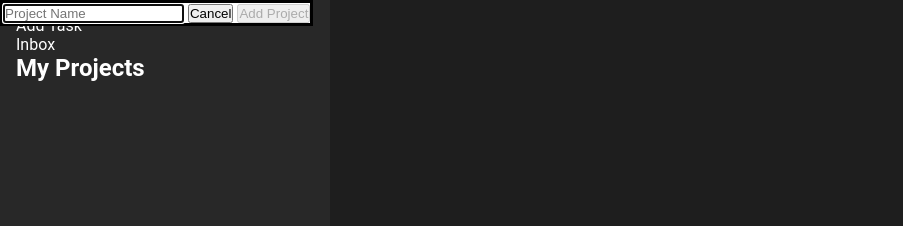
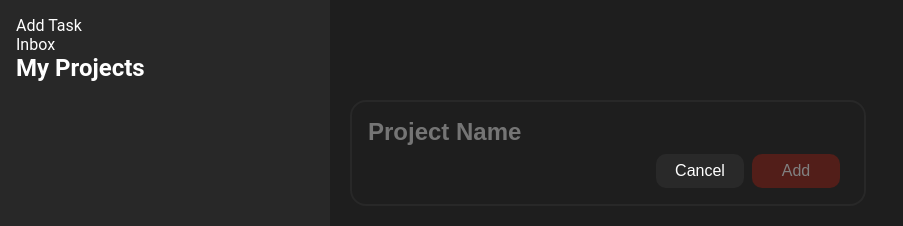
Before and after one commit to CaglarKilic/todo-list, a website built with webpack: page template.html in a window 1280 px wide. Both pictures are taken after a click on the element "My Projects". Shown: the whole page, without its empty margins (0-903 px from the left). Built offline with nearby package versions, Linux system fonts and the light colour scheme; what vanillajs-datepicker would draw is missing.

Commit message:
Finished styling add project dialog

```diff
--- a/src/dom.js
+++ b/src/dom.js
@@ -135,6 +135,7 @@ const Dom = (function () {
 
       displayProjectList(projects.items);
       pickedProject = null;
+      form.reset();
     };
   }
 
--- a/src/style.css
+++ b/src/style.css
@@ -30,6 +30,7 @@ dialog#addTask {
   background-color: #1e1e1e;
   width: 480px;
   z-index: 2;
+
   form {
     display: grid;
     grid-template-columns: repeat(3, calc(100% / 3 - 0.5rem));
@@ -82,7 +83,7 @@ dialog#addTask {
       }
     }
 
-    div.deneme {
+    div.bottom {
       display: grid;
       grid-row: 4;
       grid-column: 1 / span 3;
@@ -131,6 +132,58 @@ dialog#addTask {
 
 dialog#addProject {
   z-index: 2;
+  top: 100px;
+  left: 350px;
+  padding: 1rem;
+  border-radius: 1rem;
+  border: 2px solid #282828;
+  background-color: #1e1e1e;
+  width: 480px;
+
+  form {
+    display: grid;
+    grid-template-columns: repeat(5, calc(100% / 5 - 0.5rem));
+    grid-template-rows: repet(2, auto);
+    gap: 0.5rem;
+
+    input {
+      grid-row: 1;
+      grid-column: 1 / span 5;
+      background-color: #1e1e1e;
+      color: white;
+      font-size: 1.5rem;
+      border: none;
+      outline: none;
+      font-weight: bold;
+    }
+
+    button {
+      font-size: 1rem;
+      border-radius: 10px;
+      padding: 0.5rem;
+      color: white;
+      border: none;
+      grid-row: 2;
+    }
+
+    button:not(:disabled):hover {
+      filter: brightness(125%);
+    }
+
+    button[name="btnCancel"] {
+      grid-column: 4;
+      background-color: #292929;
+    }
+
+    button[name="buttonAddProject"] {
+      background-color: #a33b31;
+      grid-column: 5;
+    }
+
+    button[name="buttonAddProject"]:disabled {
+      filter: brightness(50%);
+    }
+  }
 }
 
 body {
--- a/template.html
+++ b/template.html
@@ -44,7 +44,7 @@
           <option value="4">Low</option>
           <option value="5">None</option>
         </select>
-        <div class="deneme">
+        <div class="bottom">
           <select name="projects"></select>
           <button
             name="btnCancel"
@@ -58,11 +58,20 @@
       </form>
     </dialog>
 
-    <dialog id="addProject">
-      <form name="addProject" onsubmit="return false">
+    <dialog id="addProject" onclose="this.firstElementChild.reset()">
+      <form
+        name="addProject"
+        onsubmit="return false"
+        onreset="this.buttonAddProject.disabled=true"
+      >
         <input type="text" name="projectTitle" placeholder="Project Name" />
-        <button>Cancel</button>
-        <button disabled name="buttonAddProject">Add Project</button>
+        <button
+          name="btnCancel"
+          onclick="document.querySelector('.overlay').dispatchEvent(new Event('click'))"
+        >
+          Cancel
+        </button>
+        <button disabled name="buttonAddProject">Add</button>
       </form>
     </dialog>
 
```
